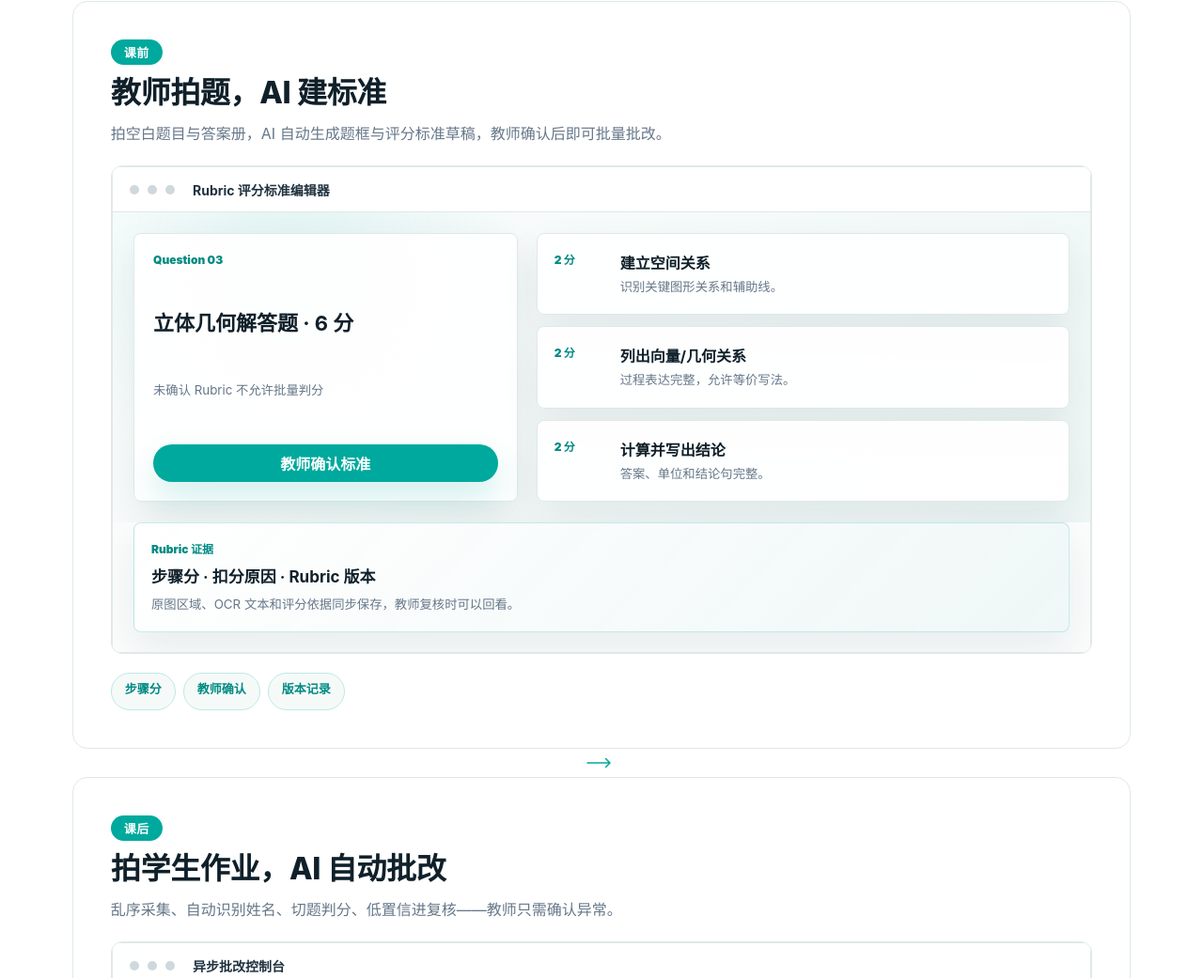
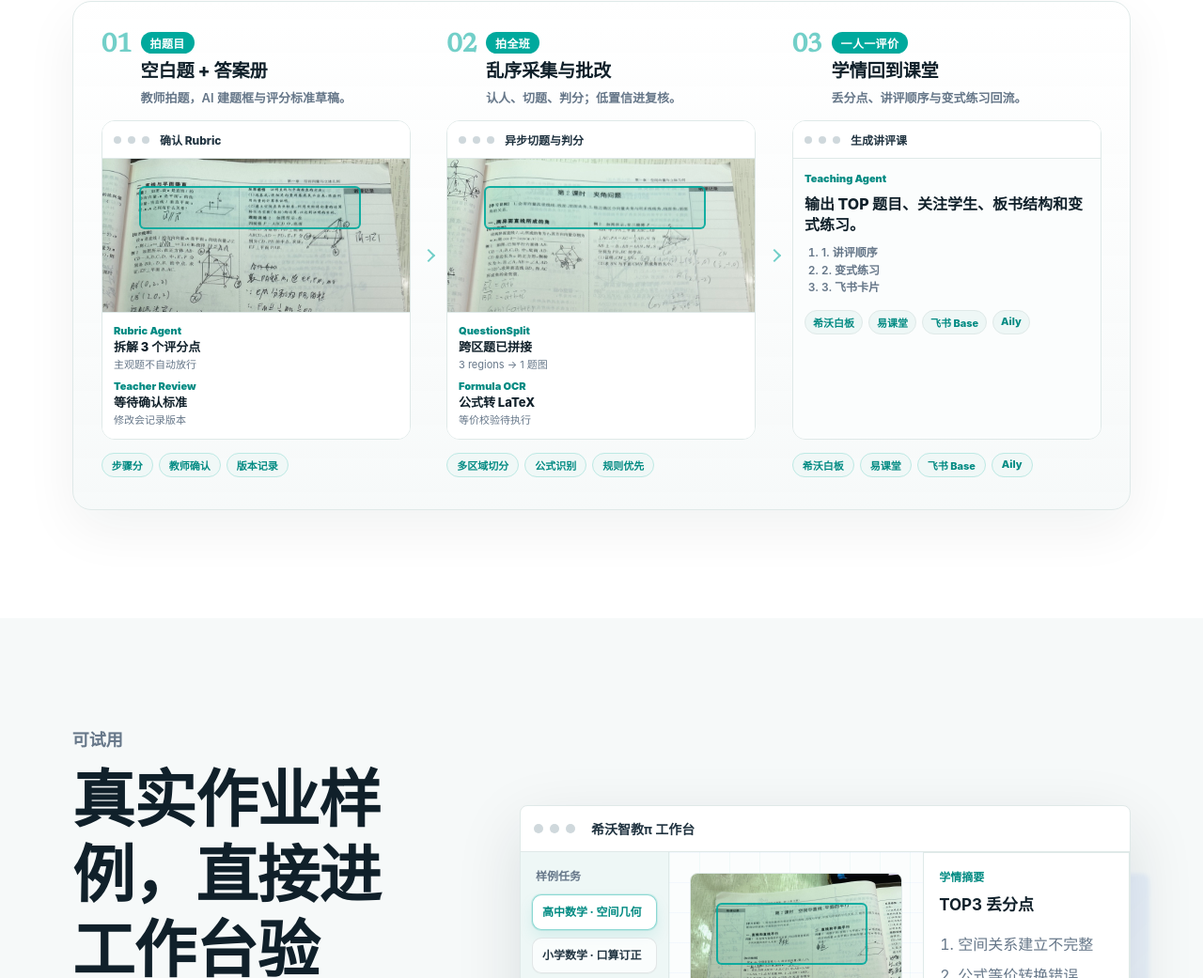
Before and after one commit to lyqqqq66666/ai_teacher, a website: page index.html in a window 1280 px wide. Shown: the part 1081-2122 px from the top of the page at 94% size. Drawn offline with Linux system fonts and the light colour scheme.

Commit message:
[grok] 解决方案改为同一板块左中右三栏
拍题目 / 拍全班过程 / 一人一评价横向并排，紧凑预览卡替代三段大卡堆叠。

```diff
--- a/index.html
+++ b/index.html
@@ -15,7 +15,7 @@
       href="https://fonts.googleapis.com/css2?family=Noto+Serif+SC:wght@500;600;700&family=Newsreader:opsz,wght@6..72,500;600;700&display=swap"
       rel="stylesheet"
     />
-    <link rel="stylesheet" href="./styles.css?v=stable-ui-1" />
+    <link rel="stylesheet" href="./styles.css?v=story-triptych-1" />
     <link rel="stylesheet" href="./problems.css?v=inline-1" />
   </head>
   <body>
@@ -65,56 +65,60 @@
           <p class="lead-one-liner">空白题目答案 + 全班学生过程 = 一人一评价</p>
         </div>
 
-        <div class="story-flow" aria-label="产品故事线">
-          <div class="story-phase" data-phase="0">
-            <div class="story-phase-head">
-              <span class="story-phase-badge">课前</span>
-              <h3>教师拍题，AI 建标准</h3>
-              <p>拍空白题目与答案册，AI 自动生成题框与评分标准草稿，教师确认后即可批量批改。</p>
+        <!-- 同一板块内左 / 中 / 右三栏，不再拆成三个大段 -->
+        <div class="story-board" aria-label="产品路径：拍题目 → 拍全班过程 → 一人一评价">
+          <article class="story-col" data-phase="0" data-col="left">
+            <header class="story-col-head">
+              <span class="story-col-step">01</span>
+              <span class="story-col-badge">拍题目</span>
+              <h3>空白题 + 答案册</h3>
+              <p>教师拍题，AI 建题框与评分标准草稿。</p>
+            </header>
+            <div class="story-col-visual">
+              <div class="workflow-visual is-flow-visible" id="flow-visual-0" aria-label="拍题目预览"></div>
             </div>
-            <div class="story-phase-visual">
-              <div class="workflow-visual is-flow-visible" id="flow-visual-0" aria-label="课前产品预览"></div>
-            </div>
-            <div class="story-phase-tags" id="flow-tags-0">
+            <div class="story-col-tags" id="flow-tags-0">
               <span>题框 bbox</span><span>答案解析</span><span>Rubric 草稿</span>
             </div>
+          </article>
+
+          <div class="story-col-connector" aria-hidden="true">
+            <span></span>
           </div>
 
-          <div class="story-connector" aria-hidden="true">
-            <svg width="40" height="24" viewBox="0 0 40 24" fill="none"><path d="M0 12h32m0 0l-6-6m6 6l-6 6" stroke="currentColor" stroke-width="2" stroke-linecap="round" stroke-linejoin="round"/></svg>
+          <article class="story-col" data-phase="1" data-col="mid">
+            <header class="story-col-head">
+              <span class="story-col-step">02</span>
+              <span class="story-col-badge">拍全班</span>
+              <h3>乱序采集与批改</h3>
+              <p>认人、切题、判分；低置信进复核。</p>
+            </header>
+            <div class="story-col-visual">
+              <div class="workflow-visual is-flow-visible" id="flow-visual-1" aria-label="拍全班过程预览"></div>
+            </div>
+            <div class="story-col-tags" id="flow-tags-1">
+              <span>姓名匹配</span><span>切题判分</span><span>异常复核</span>
+            </div>
+          </article>
+
+          <div class="story-col-connector" aria-hidden="true">
+            <span></span>
           </div>
 
-          <div class="story-phase" data-phase="1">
-            <div class="story-phase-head">
-              <span class="story-phase-badge">课后</span>
-              <h3>拍学生作业，AI 自动批改</h3>
-              <p>乱序采集、自动识别姓名、切题判分、低置信进复核——教师只需确认异常。</p>
+          <article class="story-col" data-phase="2" data-col="right">
+            <header class="story-col-head">
+              <span class="story-col-step">03</span>
+              <span class="story-col-badge">一人一评价</span>
+              <h3>学情回到课堂</h3>
+              <p>丢分点、讲评顺序与变式练习回流。</p>
+            </header>
+            <div class="story-col-visual">
+              <div class="workflow-visual is-flow-visible" id="flow-visual-2" aria-label="一人一评价预览"></div>
             </div>
-            <div class="story-phase-visual">
-              <div class="workflow-visual is-flow-visible" id="flow-visual-1" aria-label="课后产品预览"></div>
-            </div>
-            <div class="story-phase-tags" id="flow-tags-1">
-              <span>多区域切分</span><span>公式识别</span><span>规则优先</span>
-            </div>
-          </div>
-
-          <div class="story-connector" aria-hidden="true">
-            <svg width="40" height="24" viewBox="0 0 40 24" fill="none"><path d="M0 12h32m0 0l-6-6m6 6l-6 6" stroke="currentColor" stroke-width="2" stroke-linecap="round" stroke-linejoin="round"/></svg>
-          </div>
-
-          <div class="story-phase" data-phase="2">
-            <div class="story-phase-head">
-              <span class="story-phase-badge">课堂</span>
-              <h3>一人一评价，学情回到课堂</h3>
-              <p>错因分析、丢分点排名、讲评顺序与变式练习，直接进入希沃白板与飞书存档。</p>
-            </div>
-            <div class="story-phase-visual">
-              <div class="workflow-visual is-flow-visible" id="flow-visual-2" aria-label="课堂产品预览"></div>
-            </div>
-            <div class="story-phase-tags" id="flow-tags-2">
+            <div class="story-col-tags" id="flow-tags-2">
               <span>希沃白板</span><span>变式练习</span><span>飞书 Base</span>
             </div>
-          </div>
+          </article>
         </div>
       </section>
 
@@ -462,6 +466,6 @@
 
     <script src="./data/topic-brief.js"></script>
     <script src="./problems.js?v=inline-1"></script>
-    <script src="./script.js?v=stable-ui-1"></script>
+    <script src="./script.js?v=story-triptych-1"></script>
   </body>
 </html>
--- a/script.js
+++ b/script.js
@@ -267,12 +267,61 @@ function renderTeachingPanel(item) {
   `;
 }
 
+/** 三栏紧凑预览（左中右同一板块用），避免大控制台在窄栏里挤爆 */
+function renderColPanel(item, options = {}) {
+  const title = options.barTitle || item.screenTitle || "产品预览";
+  const points = (item.agentEvents || []).slice(0, 2);
+  const frameClass = item.visualType === "review" ? "col-frame is-amber" : "col-frame";
+  const hasImage = Boolean(item.previewImage) && item.visualType !== "teaching";
+
+  if (!hasImage) {
+    const chips = (item.tags || []).slice(0, 4)
+      .map((t) => `<em>${t}</em>`)
+      .join("");
+    const lines = (item.evidenceItems || []).slice(0, 3)
+      .map((t, i) => `<li>${i + 1}. ${t}</li>`)
+      .join("");
+    return `
+      <div class="col-panel col-panel--text">
+        <div class="col-panel-bar"><i></i><i></i><i></i><strong>${title}</strong></div>
+        <div class="col-panel-body">
+          <div class="col-panel-summary">
+            <span>${item.agent || "输出"}</span>
+            <strong>${item.screenCopy || item.title || ""}</strong>
+            <ol>${lines}</ol>
+            <div class="col-chip-row">${chips}</div>
+          </div>
+        </div>
+      </div>`;
+  }
+
+  const pointsHtml = points
+    .map(
+      ([agent, t, detail]) => `
+      <li>
+        <span>${agent}</span>
+        <strong>${t}</strong>
+        <small>${detail}</small>
+      </li>`
+    )
+    .join("");
+
+  return `
+    <div class="col-panel">
+      <div class="col-panel-bar"><i></i><i></i><i></i><strong>${title}</strong></div>
+      <div class="col-panel-body">
+        <div class="col-panel-media">
+          <img src="${item.previewImage}" alt="" loading="lazy" />
+          <span class="${frameClass}" aria-hidden="true"></span>
+        </div>
+        <ul class="col-panel-points">${pointsHtml}</ul>
+      </div>
+    </div>`;
+}
+
 function panelHtmlForItem(item) {
-  if (item.visualType === "rubric") return renderRubricPanel(item);
-  if (item.visualType === "identity") return renderIdentityPanel(item);
-  if (item.visualType === "review") return renderReviewPanel(item);
-  if (item.visualType === "teaching") return renderTeachingPanel(item);
-  return renderScanPanel(item);
+  // 解决方案区始终用紧凑三栏卡；大控制台渲染保留供其它区域如需复用
+  return renderColPanel(item);
 }
 
 function renderFlowVisual(targetId, item) {
@@ -283,7 +332,6 @@ function renderFlowVisual(targetId, item) {
   container.classList.add("is-flow-visible");
   container.innerHTML = panelHtmlForItem(item);
 
-  // 图片加载前用背景占位，避免空白闪一下
   container.querySelectorAll("img").forEach((img) => {
     if (img.complete) return;
     img.style.opacity = "0";
@@ -365,11 +413,11 @@ const navObserver = new IntersectionObserver(
 
 document.querySelectorAll("main section[id]").forEach((section) => navObserver.observe(section));
 
-// 三阶段故事线渲染（各阶段只轮播「自己」的子步骤，避免整页同时换内容）
+// 同一板块三栏：左拍题目 / 中拍全班 / 右一人一评价
 const storyPhases = [
-  { visualId: "flow-visual-0", tagsId: "flow-tags-0", indices: [0, 1] }, // 课前
-  { visualId: "flow-visual-1", tagsId: "flow-tags-1", indices: [2, 3, 4] }, // 课后
-  { visualId: "flow-visual-2", tagsId: "flow-tags-2", indices: [5] }, // 课堂
+  { visualId: "flow-visual-0", tagsId: "flow-tags-0", indices: [0, 1] }, // 左：拍题+Rubric
+  { visualId: "flow-visual-1", tagsId: "flow-tags-1", indices: [2, 3, 4] }, // 中：认人+批改+复核
+  { visualId: "flow-visual-2", tagsId: "flow-tags-2", indices: [5] }, // 右：讲评输出
 ];
 
 const storySubIdx = storyPhases.map(() => 0);
--- a/styles.css
+++ b/styles.css
@@ -1775,150 +1775,324 @@ h3 {
   line-height: 1.72;
 }
 
-/* ===== 故事线叙事 ===== */
-.story-flow {
+/* ===== 解决方案：同一板块 · 左中右三栏 ===== */
+.story-board {
   position: relative;
   z-index: 1;
   max-width: 1280px;
   margin: 0 auto;
-  display: flex;
-  flex-direction: column;
-  gap: 0;
-}
-
-.story-phase {
-  display: grid;
-  grid-template-columns: 1fr;
-  gap: 20px;
-  padding: clamp(24px, 4vw, 40px);
+  display: grid;
+  grid-template-columns: minmax(0, 1fr) 18px minmax(0, 1fr) 18px minmax(0, 1fr);
+  gap: 0 8px;
+  align-items: stretch;
+  padding: clamp(18px, 2.4vw, 28px);
   border: 1px solid var(--line);
-  border-radius: 16px;
-  background: #fff;
-  transition: border-color 220ms ease, box-shadow 220ms ease;
-}
-
-.story-phase:hover {
-  border-color: rgba(0, 169, 157, 0.35);
-  box-shadow: 0 18px 48px rgba(0, 169, 157, 0.08);
-}
-
-.story-phase-head {
-  display: grid;
-  gap: 10px;
-}
-
-.story-phase-badge {
+  border-radius: 20px;
+  background:
+    linear-gradient(180deg, rgba(255, 255, 255, 0.98), rgba(246, 249, 249, 0.92));
+  box-shadow: 0 20px 56px rgba(16, 32, 42, 0.06);
+}
+
+.story-col {
+  display: grid;
+  grid-template-rows: auto minmax(0, 1fr) auto;
+  gap: 14px;
+  min-width: 0;
+  padding: 4px 2px 2px;
+}
+
+.story-col-head {
+  display: grid;
+  grid-template-columns: auto 1fr;
+  gap: 6px 10px;
+  align-items: center;
+}
+
+.story-col-step {
+  grid-row: 1 / span 3;
+  align-self: start;
+  color: var(--teal);
+  font-family: var(--font-display);
+  font-size: 28px;
+  font-weight: 600;
+  line-height: 1;
+  letter-spacing: -0.02em;
+  opacity: 0.55;
+}
+
+.story-col-badge {
   display: inline-flex;
-  align-items: center;
   width: fit-content;
-  padding: 4px 14px;
+  padding: 3px 10px;
   border-radius: 999px;
   background: var(--teal);
   color: #fff;
-  font-size: 13px;
+  font-size: 12px;
   font-weight: 900;
-  letter-spacing: 0.04em;
-}
-
-.story-phase-head h3 {
+  letter-spacing: 0.03em;
+}
+
+.story-col-head h3 {
+  grid-column: 2;
   margin: 0;
-  font-size: clamp(22px, 3vw, 32px);
+  font-size: clamp(17px, 1.5vw, 20px);
   font-weight: 800;
-  line-height: 1.25;
-}
-
-.story-phase-head p {
+  line-height: 1.3;
+}
+
+.story-col-head p {
+  grid-column: 2;
   margin: 0;
   color: var(--muted);
-  font-size: 16px;
-  line-height: 1.7;
-  max-width: 52em;
-}
-
-.story-phase-visual {
-  /* 固定高度，避免 review/scan/teaching 等面板切换时下方内容上下跳 */
-  height: clamp(380px, 48vw, 520px);
-  min-height: 380px;
-  border-radius: 12px;
+  font-size: 13px;
+  line-height: 1.55;
+  font-weight: 600;
+}
+
+.story-col-visual {
+  height: 340px;
+  min-height: 340px;
+  border-radius: 14px;
   overflow: hidden;
   border: 1px solid var(--line);
   background: var(--soft);
   contain: layout paint;
 }
 
-.story-phase-visual .workflow-visual {
+.story-col-visual .workflow-visual {
   height: 100%;
   min-height: 100%;
 }
 
-.story-phase-visual .flow-panel {
-  height: 100%;
-  min-height: 100%;
-  max-height: 100%;
-  overflow: hidden;
-}
-
-.story-phase-visual .review-grid,
-.story-phase-visual .scan-workspace,
-.story-phase-visual .rubric-board,
-.story-phase-visual .identity-grid,
-.story-phase-visual .teaching-board {
-  max-height: calc(100% - 52px);
-  overflow: hidden;
-}
-
-.story-phase-visual .review-image img,
-.story-phase-visual .scan-paper img {
-  max-height: 100%;
-  object-fit: cover;
-}
-
-.story-phase-tags {
+.story-col-tags {
   display: flex;
   flex-wrap: wrap;
-  gap: 8px;
-  min-height: 40px; /* 标签行数变化时少顶一下下面区块 */
-}
-
-.story-phase-tags span {
-  padding: 6px 14px;
+  gap: 6px;
+  min-height: 30px;
+  align-content: start;
+}
+
+.story-col-tags span {
+  padding: 4px 10px;
   border: 1px solid #bde9e4;
   border-radius: 999px;
-  background: rgba(238, 247, 246, 0.6);
+  background: rgba(238, 247, 246, 0.75);
   color: var(--teal-dark);
-  font-size: 13px;
+  font-size: 11px;
   font-weight: 800;
-}
-
-.story-connector {
+  white-space: nowrap;
+}
+
+.story-col-connector {
   display: flex;
   align-items: center;
   justify-content: center;
-  padding: 6px 0;
   color: var(--teal);
-}
-
-.story-connector svg {
-  width: 32px;
-  height: 18px;
-}
-
-/* 响应式 */
-@media (max-width: 820px) {
-  .story-phase {
-    padding: 20px;
-  }
-
-  .story-phase-visual {
-    height: 320px;
-    min-height: 320px;
+  opacity: 0.55;
+}
+
+.story-col-connector span {
+  display: block;
+  width: 10px;
+  height: 10px;
+  border-top: 2px solid currentColor;
+  border-right: 2px solid currentColor;
+  transform: rotate(45deg);
+}
+
+/* 三栏内紧凑预览卡 */
+.col-panel {
+  display: grid;
+  grid-template-rows: 40px minmax(0, 1fr);
+  height: 100%;
+  background: #fbfdfd;
+}
+
+.col-panel-bar {
+  display: flex;
+  align-items: center;
+  gap: 7px;
+  padding: 0 12px;
+  border-bottom: 1px solid var(--line);
+  background: rgba(255, 255, 255, 0.9);
+  min-height: 40px;
+}
+
+.col-panel-bar i {
+  width: 8px;
+  height: 8px;
+  border-radius: 50%;
+  background: #cfd8dc;
+}
+
+.col-panel-bar strong {
+  margin-left: 4px;
+  color: var(--ink-2);
+  font-size: 12px;
+  font-weight: 800;
+  white-space: nowrap;
+  overflow: hidden;
+  text-overflow: ellipsis;
+}
+
+.col-panel-body {
+  display: grid;
+  grid-template-rows: minmax(0, 1.15fr) auto;
+  min-height: 0;
+  height: 100%;
+}
+
+.col-panel-media {
+  position: relative;
+  min-height: 0;
+  overflow: hidden;
+  background: #eef3f3;
+}
+
+.col-panel-media img {
+  width: 100%;
+  height: 100%;
+  object-fit: cover;
+  object-position: center top;
+}
+
+.col-panel-media .col-frame {
+  position: absolute;
+  left: 12%;
+  top: 18%;
+  width: 72%;
+  height: 28%;
+  border: 2px solid rgba(0, 169, 157, 0.9);
+  border-radius: 6px;
+  background: rgba(0, 169, 157, 0.08);
+  box-shadow: 0 0 0 999px rgba(255, 255, 255, 0.12);
+  pointer-events: none;
+}
+
+.col-panel-media .col-frame.is-amber {
+  border-color: rgba(240, 163, 58, 0.95);
+  background: rgba(240, 163, 58, 0.1);
+  top: 42%;
+  height: 22%;
+}
+
+.col-panel-points {
+  display: grid;
+  gap: 8px;
+  padding: 12px;
+  margin: 0;
+  list-style: none;
+  background: rgba(255, 255, 255, 0.94);
+  border-top: 1px solid var(--line);
+}
+
+.col-panel-points li {
+  display: grid;
+  gap: 2px;
+  min-width: 0;
+}
+
+.col-panel-points span {
+  color: var(--teal-dark);
+  font-size: 11px;
+  font-weight: 900;
+}
+
+.col-panel-points strong {
+  color: var(--ink);
+  font-size: 13px;
+  font-weight: 800;
+  line-height: 1.35;
+  white-space: nowrap;
+  overflow: hidden;
+  text-overflow: ellipsis;
+}
+
+.col-panel-points small {
+  color: var(--muted);
+  font-size: 11px;
+  line-height: 1.4;
+  white-space: nowrap;
+  overflow: hidden;
+  text-overflow: ellipsis;
+}
+
+.col-panel--text .col-panel-body {
+  grid-template-rows: 1fr;
+}
+
+.col-panel-summary {
+  display: grid;
+  gap: 10px;
+  padding: 14px 12px;
+  align-content: start;
+}
+
+.col-panel-summary > span {
+  color: var(--teal-dark);
+  font-size: 11px;
+  font-weight: 900;
+}
+
+.col-panel-summary > strong {
+  color: var(--ink);
+  font-size: 16px;
+  font-weight: 800;
+  line-height: 1.35;
+}
+
+.col-panel-summary ol {
+  margin: 0;
+  padding-left: 18px;
+  color: var(--muted);
+  font-size: 12px;
+  line-height: 1.55;
+  font-weight: 600;
+}
+
+.col-panel-summary .col-chip-row {
+  display: flex;
+  flex-wrap: wrap;
+  gap: 6px;
+  margin-top: 4px;
+}
+
+.col-panel-summary .col-chip-row em {
+  font-style: normal;
+  padding: 4px 8px;
+  border-radius: 999px;
+  background: var(--soft-2);
+  border: 1px solid var(--line);
+  color: var(--teal-dark);
+  font-size: 11px;
+  font-weight: 800;
+}
+
+@media (max-width: 1100px) {
+  .story-board {
+    grid-template-columns: 1fr;
+    gap: 18px;
+  }
+
+  .story-col-connector {
+    height: 12px;
+    transform: rotate(90deg);
+  }
+
+  .story-col-visual {
+    height: 300px;
+    min-height: 300px;
   }
 }
 
 @media (max-width: 520px) {
-  .story-connector {
-    transform: rotate(90deg);
-    padding: 2px 0;
+  .story-board {
+    padding: 14px;
+  }
+
+  .story-col-visual {
+    height: 260px;
+    min-height: 260px;
   }
 }
 
```
